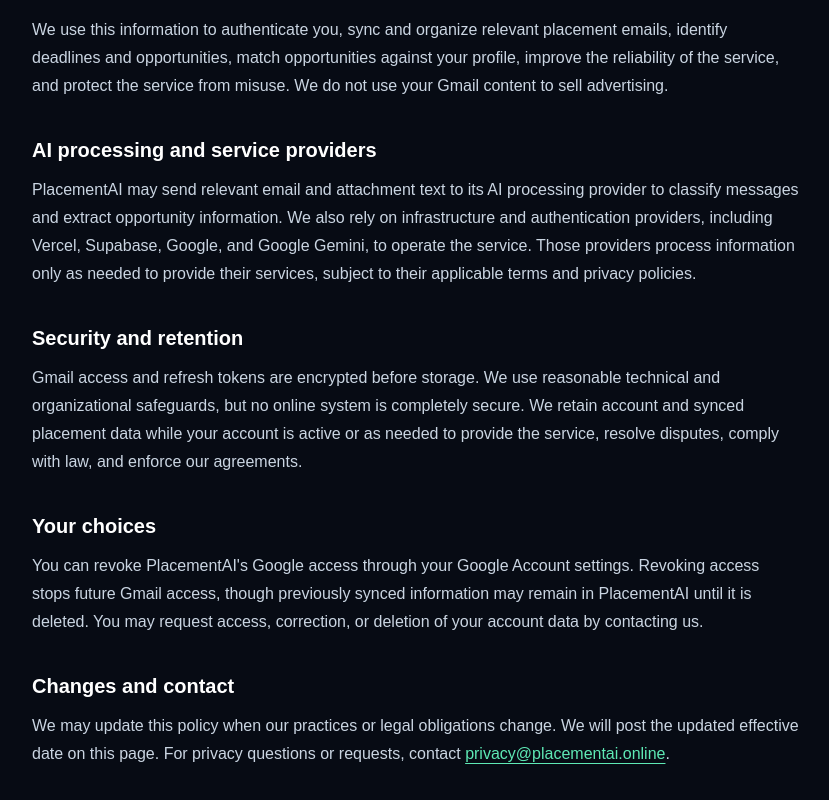
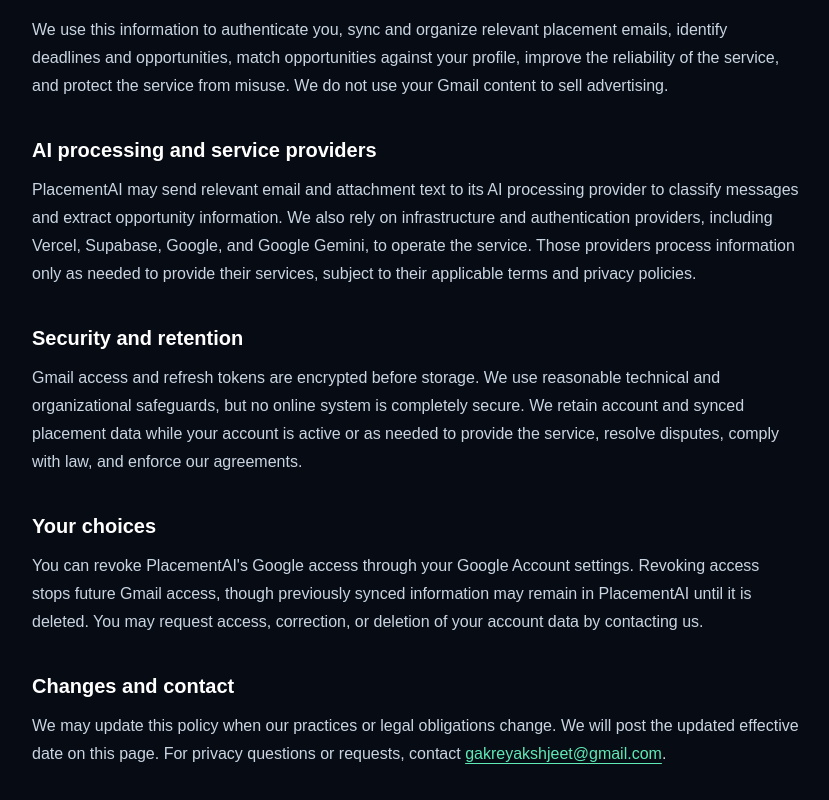
Before and after one commit to aka-aksh/plac-ai, a Next.js app in the folder frontend/: page /privacy in a window 1280 px wide. Shown: the part 637-1437 px from the top of the page, without its empty margins (224-1053 px from the left). Built offline with nearby package versions, Linux system fonts and the light colour scheme.

Commit message:
same change

```diff
--- a/frontend/app/privacy/page.tsx
+++ b/frontend/app/privacy/page.tsx
@@ -31,7 +31,7 @@
 
           <section><h2 className="text-xl font-bold text-white">Your choices</h2><p className="mt-3">You can revoke PlacementAI&apos;s Google access through your Google Account settings. Revoking access stops future Gmail access, though previously synced information may remain in PlacementAI until it is deleted. You may request access, correction, or deletion of your account data by contacting us.</p></section>
 
-          <section><h2 className="text-xl font-bold text-white">Changes and contact</h2><p className="mt-3">We may update this policy when our practices or legal obligations change. We will post the updated effective date on this page. For privacy questions or requests, contact <a className="text-emerald-300 underline underline-offset-4 hover:text-emerald-200" href="mailto:privacy@placementai.online">privacy@placementai.online</a>.</p></section>
+          <section><h2 className="text-xl font-bold text-white">Changes and contact</h2><p className="mt-3">We may update this policy when our practices or legal obligations change. We will post the updated effective date on this page. For privacy questions or requests, contact <a className="text-emerald-300 underline underline-offset-4 hover:text-emerald-200" href="mailto:gakreyakshjeet@gmail.com">gakreyakshjeet@gmail.com</a>.</p></section>
         </div>
       </article>
     </main>
```
